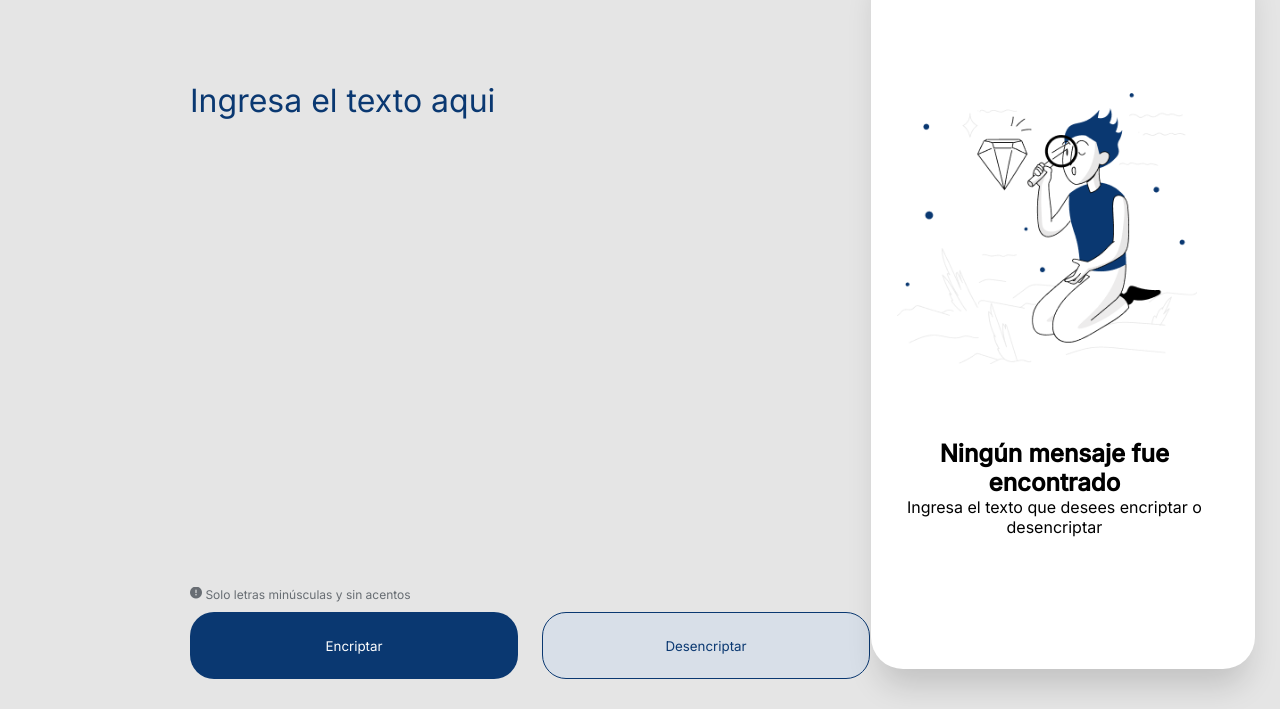
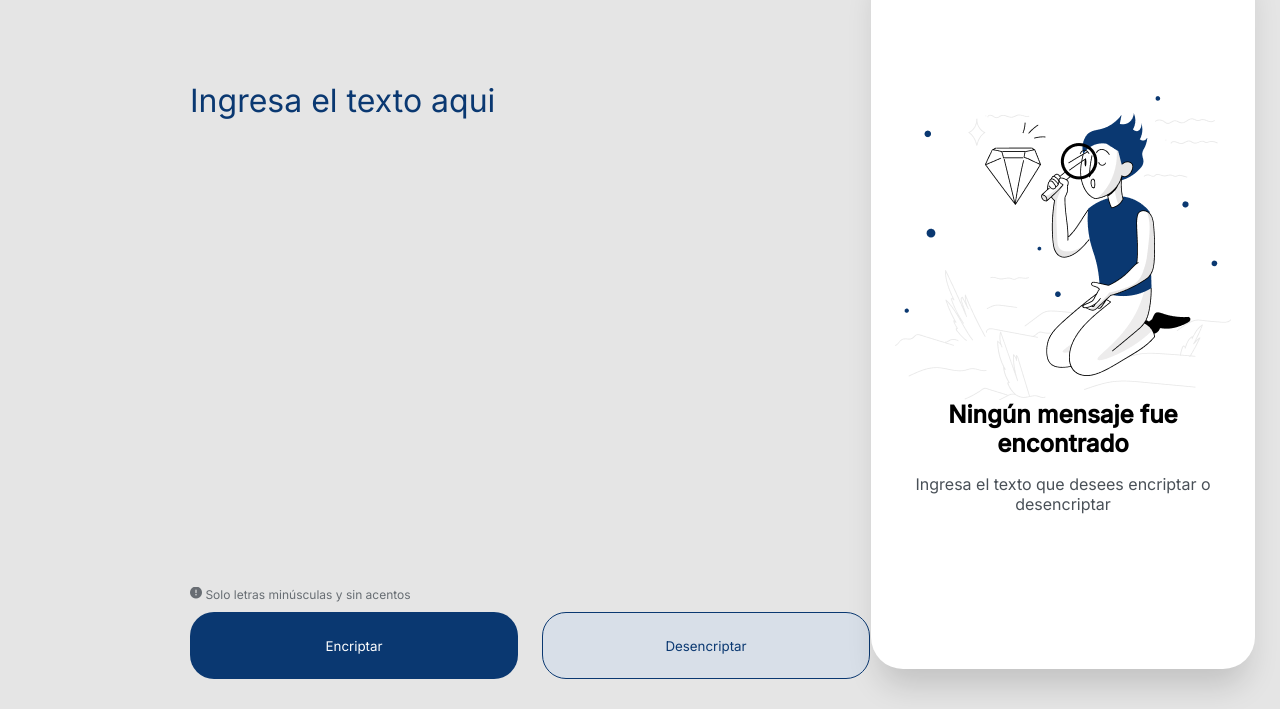
Before and after one commit to LuisEmmanuel27/Alura-Challenge-Encriptador, a website built with Vite: page index.html in a window 1280 px wide. Shown: the part 91-800 px from the top of the page. Built offline with nearby package versions, Linux system fonts and the light colour scheme.

Commit message:
Modificando el cuadro der
Modificando de lo que creo yo es una mejor manera el cuadro de la imagen derecho

```diff
--- a/style.css
+++ b/style.css
@@ -4,6 +4,9 @@
   box-sizing: border-box;
   font-family: "Inter", sans-serif;
   overflow-x: hidden;
+}
+
+body {
   background: #e5e5e5;
 }
 
@@ -30,6 +33,7 @@ textarea {
   border: none;
   outline: none;
   resize: none;
+  background-color: #e5e5e5;
 }
 
 textarea::placeholder {
@@ -103,34 +107,29 @@ textarea::-webkit-scrollbar-thumb {
   border-radius: 32px;
 }
 
-.lado-der img {
-  width: 300px;
-  position: absolute;
-  right: 15%;
-  top: 20%;
-  bottom: 29.4%;
-  background-color: #fff;
+.lado-der .contenido {
+  height: 100%;
+  display: flex;
+  align-items: center;
+  justify-content: center;
+  flex-direction: column;
 }
 
-.mensajes {
-  position: absolute;
+.lado-der .contenido .mensajes {
   width: 336px;
   height: 122px;
-  bottom: 15%;
-  right: 8.5%;
-  background-color: #fff;
 }
 
-.mensajes h1 {
+.lado-der .contenido .mensajes h1 {
   font-weight: 700;
   font-size: 24px;
   text-align: center;
-  background-color: #fff;
+  margin-bottom: 1rem;
 }
 
-.mensajes p {
+.lado-der .contenido .mensajes p {
   font-weight: 400;
   font-size: 16px;
   text-align: center;
-  background-color: #fff;
+  color: #495057;
 }
```
